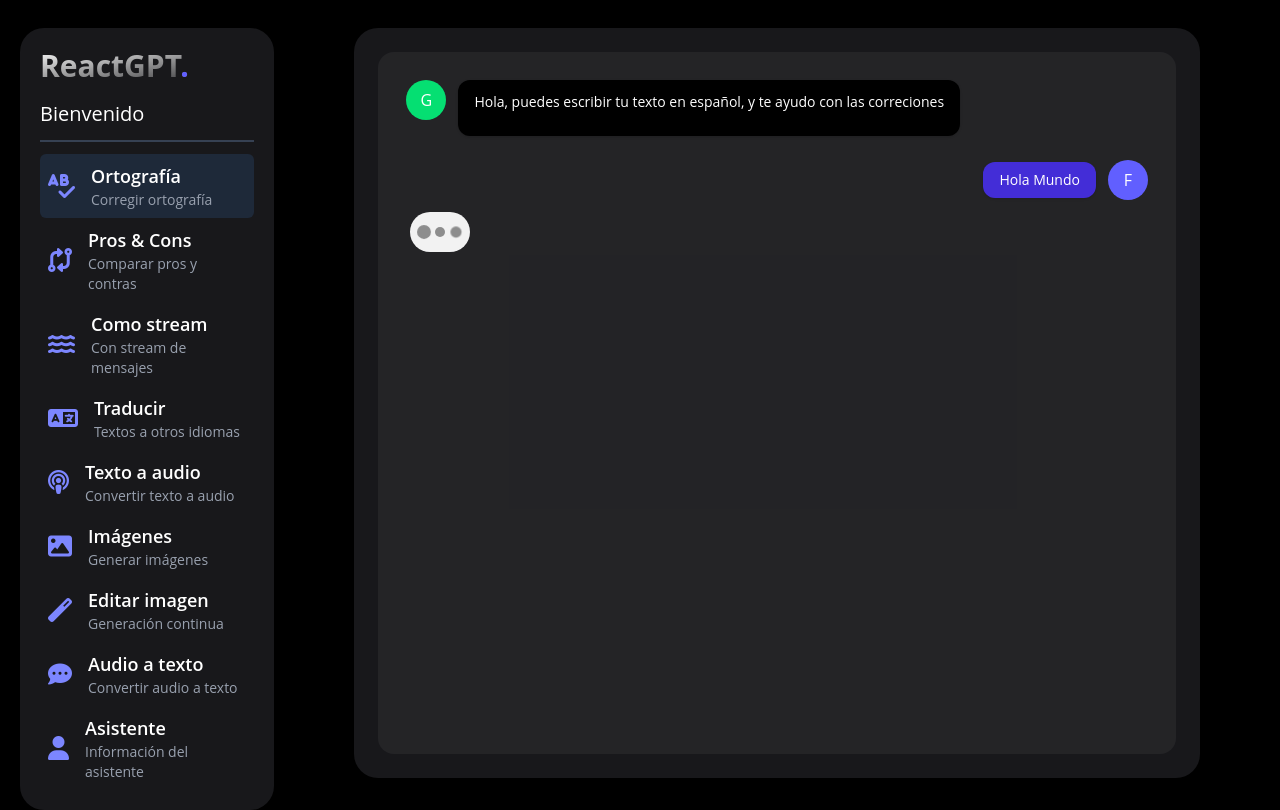
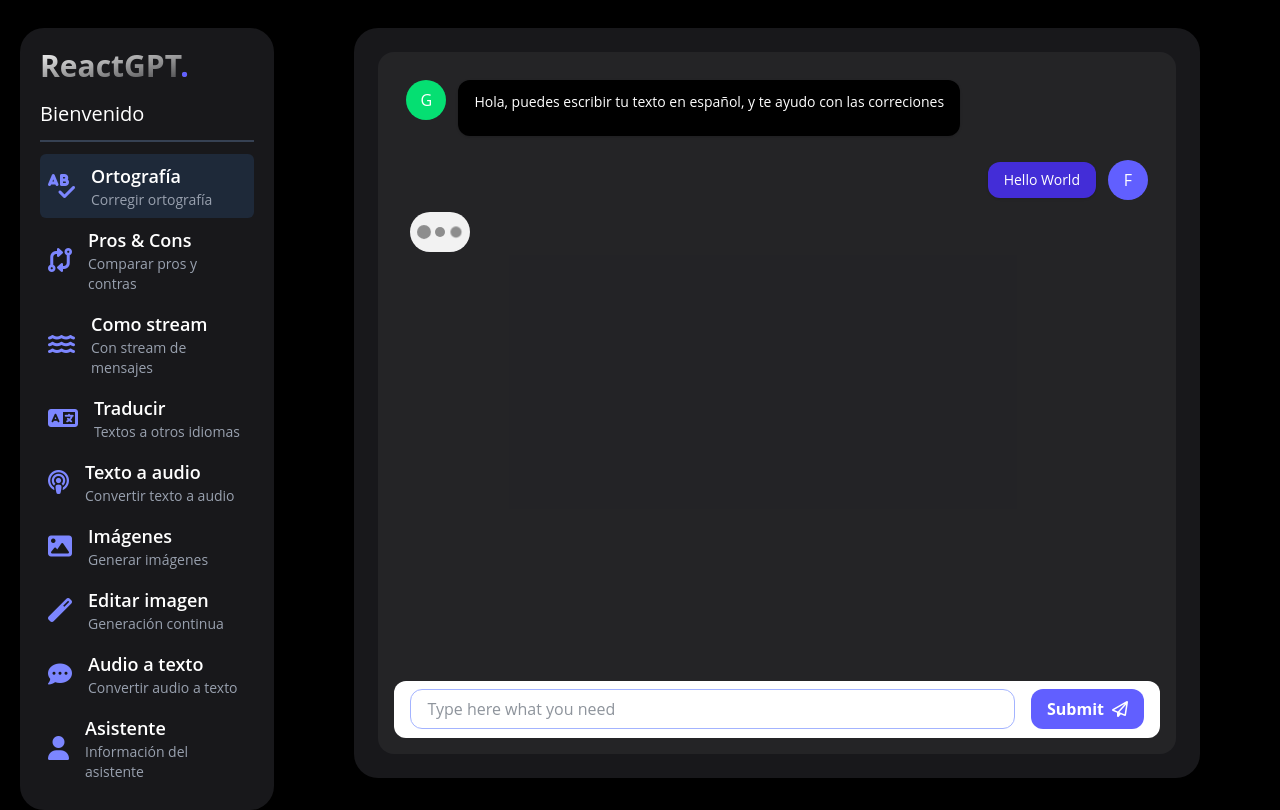
Before and after one commit to cariddi/openai-nest-react, a React (Vite) app: page /orthography in a window 1280 px wide. Built offline with nearby package versions, Linux system fonts and the light colour scheme.

Commit message:
Adding TextMessageBox

```diff
--- /dev/null
+++ b/src/presentation/components/chat-input-boxes/TextMessageBox.tsx
@@ -0,0 +1,52 @@
+import { useState } from 'react';
+
+interface TextMessageBoxProps {
+  onSendMessage: (message: string) => void;
+  placeholder?: string;
+  disableCorrections?: boolean;
+}
+
+export const TextMessageBox: React.FC<TextMessageBoxProps> = ({
+  onSendMessage,
+  disableCorrections = false,
+  placeholder
+}) => {
+  const [message, setMessage] = useState("")
+
+  const handleSendMessage = (e: React.FormEvent<HTMLFormElement>) => {
+    e.preventDefault()
+
+    if (message.trim().length === 0) return
+
+    onSendMessage(message)
+    setMessage("")
+  }
+
+  return (
+    <form className='flex flex-row items-center h-16 rounded-xl bg-white w-full px-4' onSubmit={handleSendMessage}>
+      <div className='flex-grow'>
+        <div className='relative w-full'>
+          <input
+            value={message}
+            onChange={(e) => setMessage(e.target.value)}
+            type='text'
+            autoFocus
+            name='message'
+            className='flex w-full border rounded-xl text-gray-800 focus:outline-none focus:border-indigo-300 pl-4 h-10'
+            placeholder={placeholder}
+            autoComplete={disableCorrections ? 'off' : 'on'}
+            autoCorrect={disableCorrections ? 'off' : 'on'}
+            spellCheck={disableCorrections ? "true" : "false"}
+          />
+        </div>
+      </div>
+
+      <div className='ml-4'>
+        <button className='btn-primary'>
+          <span className='mr-2'>Submit</span>
+          <i className='fa-regular fa-paper-plane'></i>
+        </button>
+      </div>
+    </form>
+  )
+}
--- a/src/presentation/components/index.ts
+++ b/src/presentation/components/index.ts
@@ -1,4 +1,5 @@
 export * from './chat-bubbles/GptMessage';
 export * from './chat-bubbles/MyMessage';
+export * from './chat-input-boxes/TextMessageBox';
 export * from './loaders/TypingLoader';
 export * from './sidebar/SidebarMenuItem';
--- a/src/presentation/pages/orthography/OrthographyPage.tsx
+++ b/src/presentation/pages/orthography/OrthographyPage.tsx
@@ -1,4 +1,4 @@
-import { GptMessage, MyMessage, TypingLoader } from '../../components'
+import { GptMessage, MyMessage, TextMessageBox, TypingLoader } from '../../components'
 
 export const OrthographyPage = () => {
   return (
@@ -9,10 +9,13 @@
         {/* Bienvenida */}
         <GptMessage text='Hola, puedes escribir tu texto en español, y te ayudo con las correciones' />
 
-        <MyMessage text='Hola Mundo' />
+        <MyMessage text='Hello World' />
 
         <TypingLoader className='fade-in' />
+
       </div>
+
+      <TextMessageBox onSendMessage={(message: string) => console.log({ message })} placeholder='Type here what you need' disableCorrections />
     </div>
   )
 }
```
